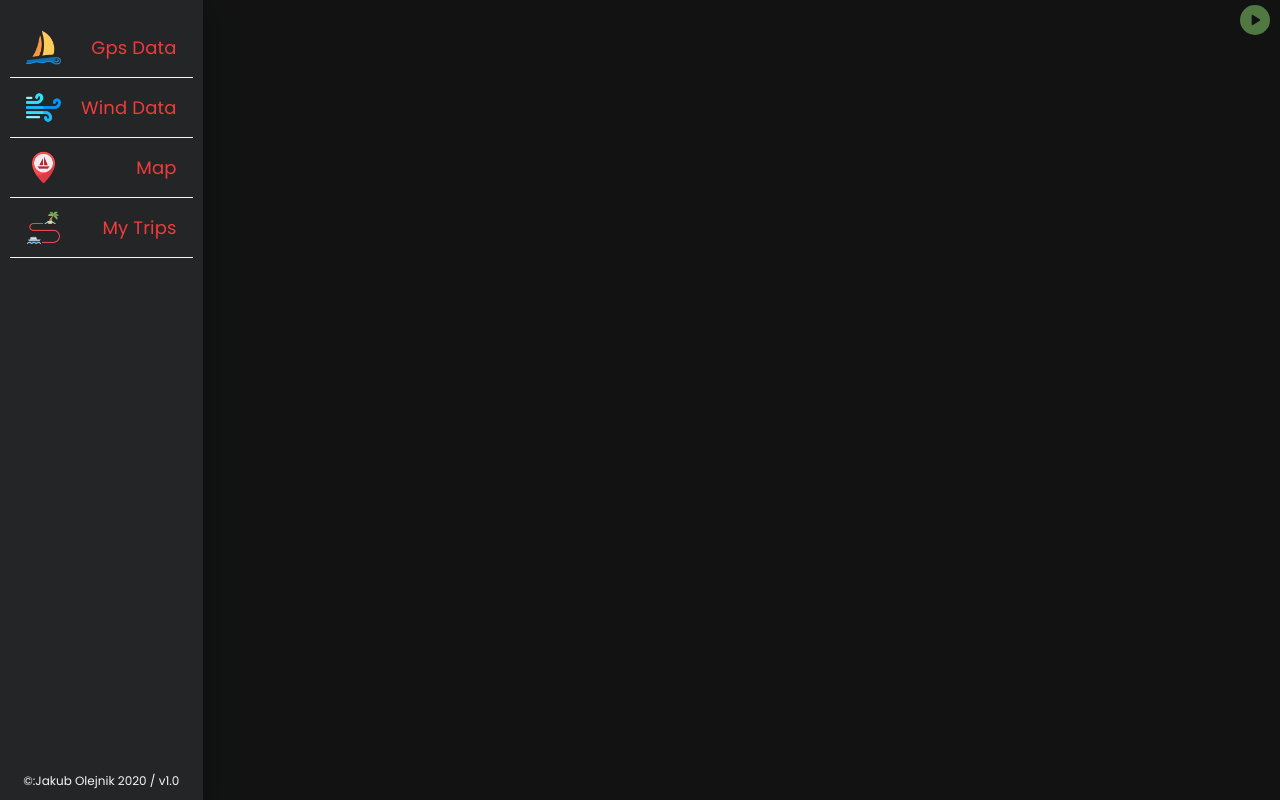
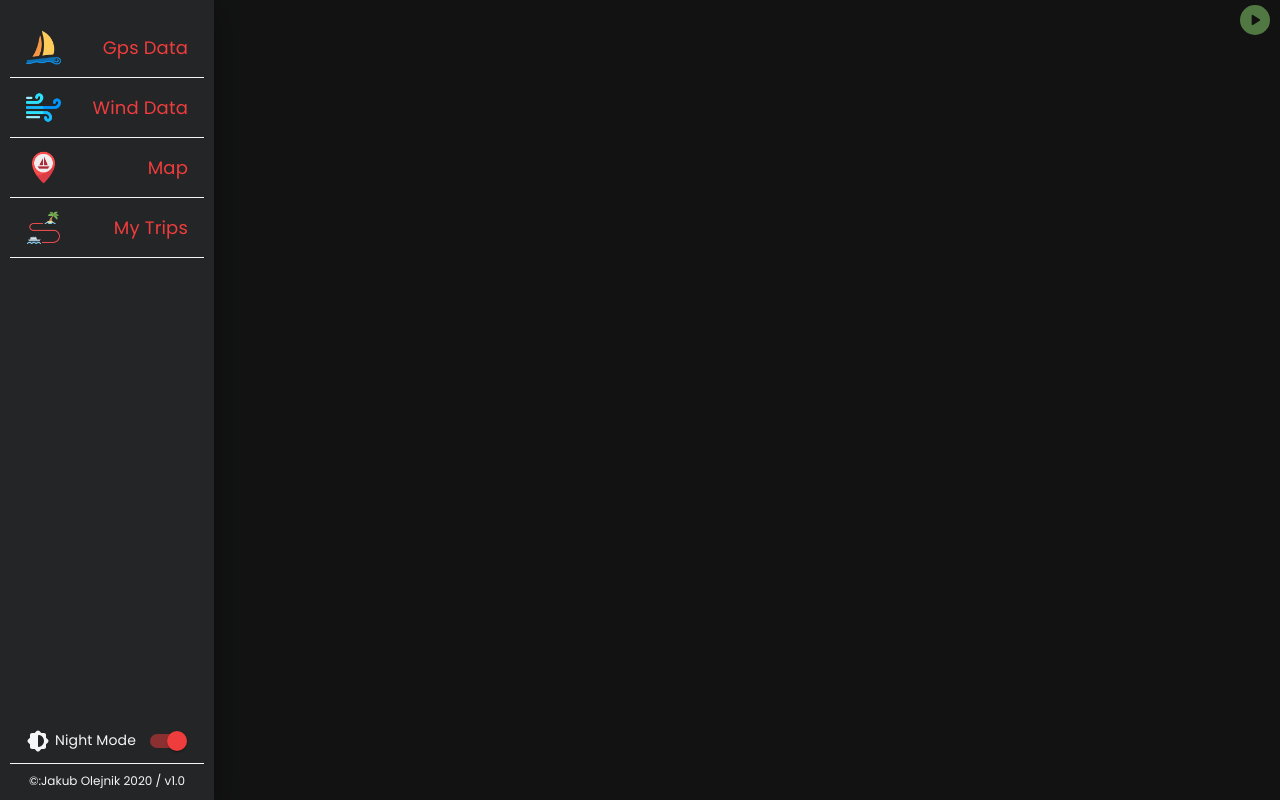
Before and after one commit to JakubOlejnik1155/navigation-data-app, a React (Create React App) app: page / in a window 1280 px wide. Both pictures are taken after a click on the button 30 px from the left and 20 px from the top of the page. Built offline with nearby package versions, Linux system fonts and the light colour scheme.

Commit message:
add working mode switcher

```diff
--- a/src/Components/Menu.js
+++ b/src/Components/Menu.js
@@ -10,7 +10,15 @@ import BoatIcon from '../images/boat.png';
 import WeatherIcon from '../images/wind.png';
 import MapIcon from '../images/maps-and-location.png';
 import TripIcon from '../images/track.png';
-import { makeStyles } from '@material-ui/core';
+import { makeStyles, withStyles } from '@material-ui/core';
+
+
+import ListItem from '@material-ui/core/ListItem';
+import ListItemIcon from '@material-ui/core/ListItemIcon';
+import ListItemSecondaryAction from '@material-ui/core/ListItemSecondaryAction';
+import ListItemText from '@material-ui/core/ListItemText';
+import Switch from '@material-ui/core/Switch';
+import BrightnessMediumRoundedIcon from '@material-ui/icons/BrightnessMediumRounded';
 
 
 const MenuList = styled.div`
@@ -25,15 +33,33 @@ const CRSpan = styled.span`
   font-family: Poppins, sans-serif;
   font-size: 12px;
   text-align: center;
-  margin-top: auto;
   color: ${props => props.state.isNightModeOn ? theme.light : theme.dark}
 
 `;
 const useStyles = makeStyles(()=>({
   light: {
       backgroundColor: theme.light,
+  },
+  mode: {
+    '& .MuiTypography-root':{
+      fontFamily: 'Poppins, sans-serif',fontSize: '14px',
+      margin: '0 20px 0 5px'
+    }
   }
 }))
+const ModeSwitch = withStyles({
+  switchBase: {
+    color: theme.dark,
+    '&$checked': {
+      color: theme.red,
+    },
+    '&$checked + $track': {
+      backgroundColor: theme.red,
+    },
+  },
+  checked: {},
+  track: {},
+})(Switch);
 
 const Menu = ({state, setState}) => {
 
@@ -62,7 +88,27 @@ const Menu = ({state, setState}) => {
           <MenuLink link='/my-trips' text="My Trips" icon={TripIcon} state={state} />
           <Divider className={state.isNightModeOn ? classes.light : ""}/>
         </List>
+
+        <List style={{marginTop: 'auto'}}>
+          <ListItem>
+            <ListItemIcon >
+              <BrightnessMediumRoundedIcon style={state.isNightModeOn ? {fill: theme.light} : {fill: theme.dark}}/>
+            </ListItemIcon>
+            <ListItemText className={classes.mode}id="switch-list-label-mode" primary="Night Mode" style={state.isNightModeOn ? { color: theme.light} : { color: theme.dark}}/>
+            <ListItemSecondaryAction>
+              <ModeSwitch
+                edge="end"
+                onChange={ () => setState({...state, isNightModeOn: !state.isNightModeOn})}
+                checked={state.isNightModeOn ? true : false}
+                inputProps={{ 'aria-labelledby': 'switch-list-label-mode' }}
+              />
+            </ListItemSecondaryAction>
+          </ListItem>
+          <Divider className={state.isNightModeOn ? classes.light : ""} />
+        </List>
+
         <CRSpan state={state}>©:Jakub Olejnik 2020 / v1.0</CRSpan>
+
       </MenuList>
     </SwipeableDrawer>
   );
--- a/src/styles/index.css
+++ b/src/styles/index.css
@@ -17,3 +17,6 @@ code {
   font-family: source-code-pro, Menlo, Monaco, Consolas, 'Courier New',
     monospace;
 }
+.MuiListItemIcon-root{
+  min-width: 10px !important;
+}
```
